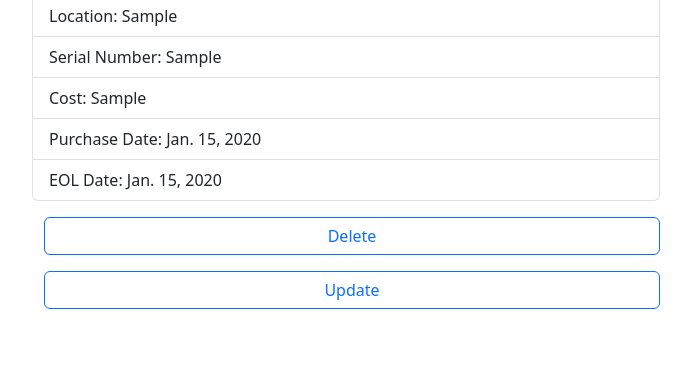
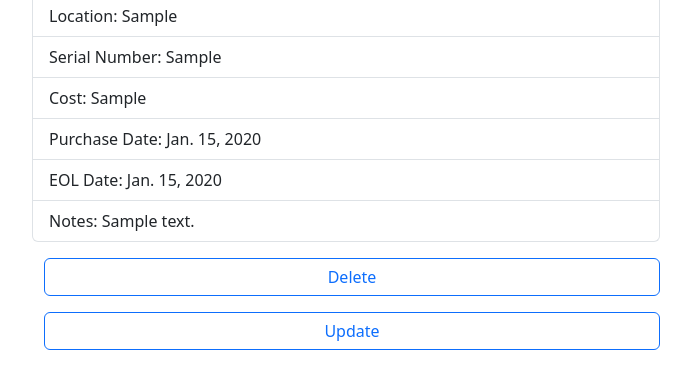
Before and after one commit to sgjohns1-sv/cims1, a Django app: page /assets/1/ in a window 1280 px wide. Shown: the part 217-606 px from the top of the page, without its empty margins (288-979 px from the left). Run offline with Django 5.2, Linux system fonts and the light colour scheme; tables that the repository leaves empty hold one stand-in row (values such as "Sample post"); some libraries are stand-ins or nearby versions.

Commit message:
Added notes field to detail view for assets.

```diff
--- a/assets/templates/assets/viewasset.html
+++ b/assets/templates/assets/viewasset.html
@@ -28,6 +28,7 @@
                             <li class="list-group-item">Cost: {{ asset.cost }}</li>
                             <li class="list-group-item">Purchase Date: {{ asset.purchase_date }}</li>
                             <li class="list-group-item">EOL Date: {{ asset.eol_date }}</li>
+                            <li class="list-group-item">Notes: {{ asset.notes }}</li>
                     </ul>
                 </div>
                 <!--A button is provided to take the user to the page to delete this asset.-->
```
